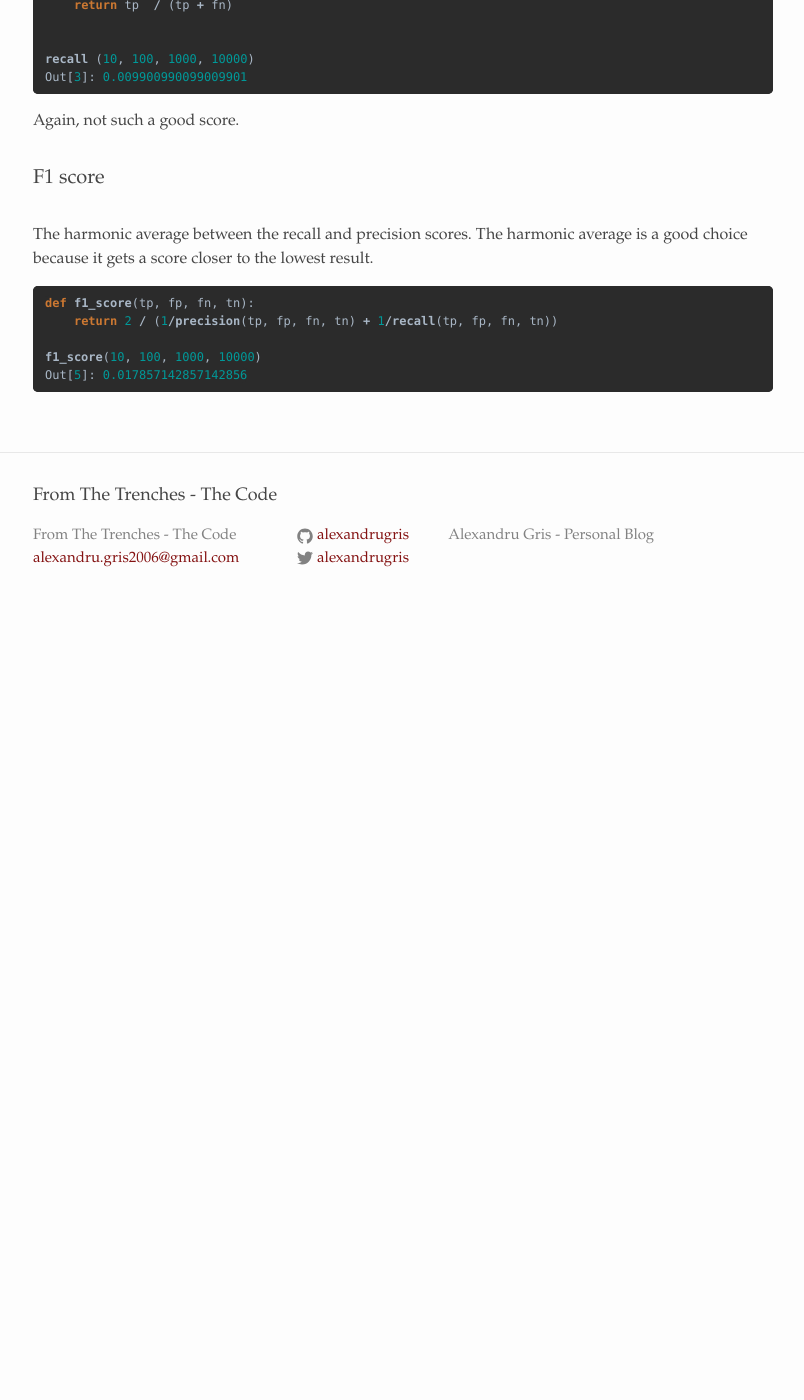
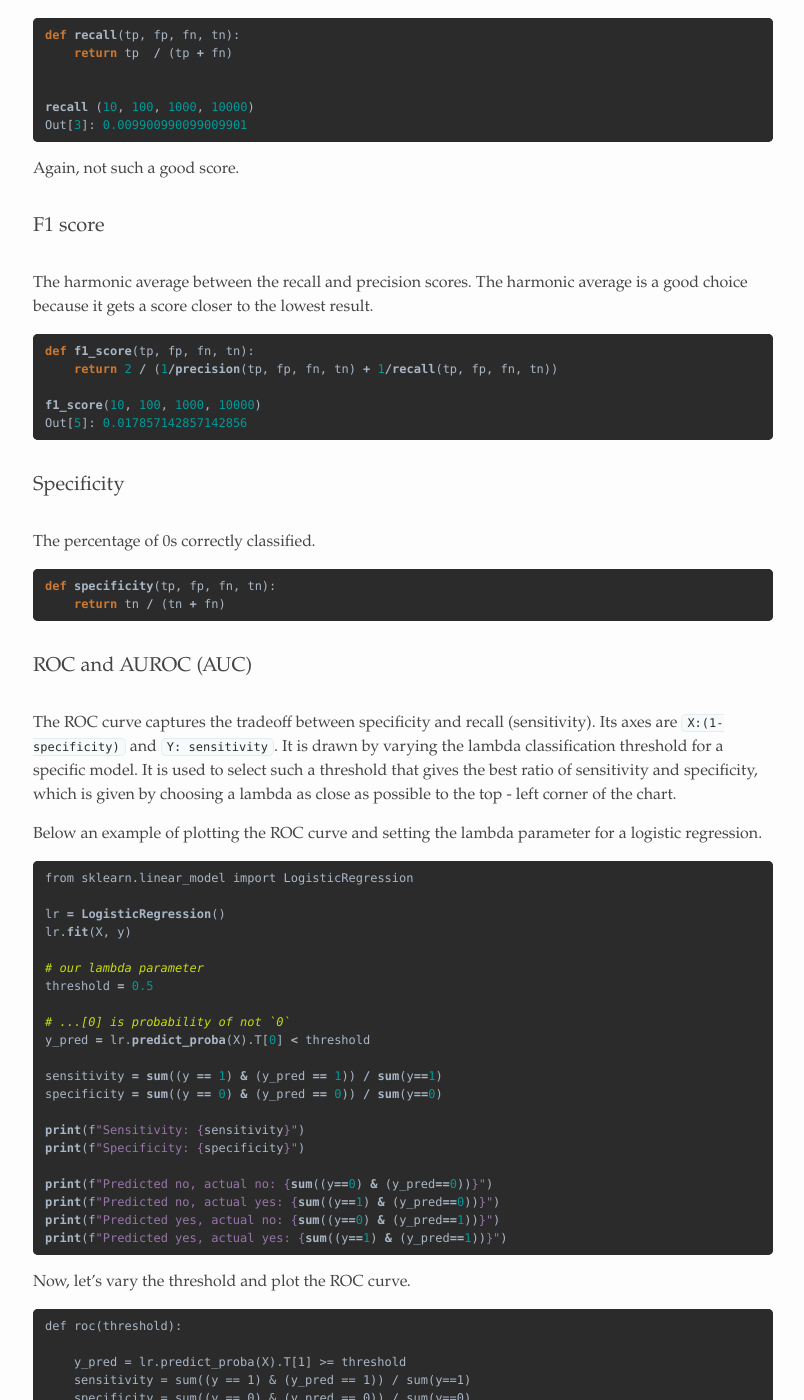
Before and after one commit to alexandrugris/my-jekyll-tech-blog, a Jekyll site: the page built from MyBlog/_posts/2017-05-23-basic-tests-for-models.markdown, in a window 1280 px wide and 1400 px high, scrolled down 1361 px. Shown: the whole window, without its empty margins (237-1041 px from the left). Built offline with Jekyll 4.4.1, drawn with Linux system fonts in a browser that asks for light colours; before the commit the page ends 1991 px from its top, so only the background shows below that; some of the changed text lies outside the part shown.

Commit message:
edited classification

````diff
--- a/MyBlog/_posts/2017-05-23-basic-tests-for-models.markdown
+++ b/MyBlog/_posts/2017-05-23-basic-tests-for-models.markdown
@@ -1,10 +1,10 @@
 ---
 layout: post
-title:  "Basic Tests For ML Models"
+title:  "Classification"
 date:   2017-05-23 13:15:16 +0200
 categories: maths
 ---
-Very short and simple post about metrics used for validating models.
+Very short and simple post about metrics used for validating classification models.
 
 ### Confusion matrix
 
@@ -15,11 +15,11 @@
 - *false negatives (type 2 error):* my test says not spam but the email is spam (fn)
 - *true negatives:* my test says not spam and the email is not spam (tn)
 
-For the rest of the article let's consider some numbers: tp = 10, fp = 100, fn = 1000, tn = 10000
+For the rest of the article, let's consider a classifier that has the following confusion matrix: `tp = 10`, `fp = 100`, `fn = 1000`, `tn = 10000`. This is an example of an imbalanced dataset (`tp + fn  = 10 + 1000 << fp + tn = 100 + 10000`).
 
 ### Accuracy
 
- Fraction of correct predictions:
+ The percent of classes classified correctly.
 
  ```python
  def accuracy(tp, fp, fn, tn):
@@ -32,7 +32,7 @@
 
 ### Precision
 
-How accurate our positive predictions are.
+How accurate our positive predictions are. The percent of predicted 1s that are actually 1s.
 
 ```python
 def precision(tp, fp, fn, tn):
@@ -44,9 +44,9 @@
 ```
 Obviously, accuracy is less than 1%.
 
-### Recall
+### Recall or Sensitivity
 
-What fraction of positives the model identified.
+The percentage of 1s that the model correctly classified.
 
 ```python
 def recall(tp, fp, fn, tn):
@@ -70,3 +70,85 @@
 f1_score(10, 100, 1000, 10000)
 Out[5]: 0.017857142857142856
 ```
+
+### Specificity
+
+The percentage of 0s correctly classified.
+
+```python
+def specificity(tp, fp, fn, tn):
+    return tn / (tn + fn)
+```
+
+### ROC and AUROC (AUC)
+
+The ROC curve captures the tradeoff between specificity and recall (sensitivity). Its axes are `X:(1-specificity)` and `Y: sensitivity`. It is drawn by varying the lambda classification threshold for a specific model. It is used to select such a threshold that gives the best ratio of sensitivity and specificity, which is given by choosing a lambda as close as possible to the top - left corner of the chart.
+
+Below an example of plotting the ROC curve and setting the lambda parameter for a logistic regression.
+
+```python
+from sklearn.linear_model import LogisticRegression
+
+lr = LogisticRegression()
+lr.fit(X, y)
+
+# our lambda parameter
+threshold = 0.5
+
+# ...[0] is probability of not `0`
+y_pred = lr.predict_proba(X).T[0] < threshold
+
+sensitivity = sum((y == 1) & (y_pred == 1)) / sum(y==1)
+specificity = sum((y == 0) & (y_pred == 0)) / sum(y==0)
+
+print(f"Sensitivity: {sensitivity}")
+print(f"Specificity: {specificity}")
+
+print(f"Predicted no, actual no: {sum((y==0) & (y_pred==0))}")
+print(f"Predicted no, actual yes: {sum((y==1) & (y_pred==0))}")
+print(f"Predicted yes, actual no: {sum((y==0) & (y_pred==1))}")
+print(f"Predicted yes, actual yes: {sum((y==1) & (y_pred==1))}")
+```
+
+Now, let's vary the threshold and plot the ROC curve.
+
+```
+def roc(threshold):
+
+    y_pred = lr.predict_proba(X).T[1] >= threshold
+    sensitivity = sum((y == 1) & (y_pred == 1)) / sum(y==1)
+    specificity = sum((y == 0) & (y_pred == 0)) / sum(y==0)
+
+    return [sensitivity, 1 - specificity, threshold]
+
+v = np.array([roc(th) for  th in np.arange(0, 1, step=0.01)]).T
+
+# draw the ROC curve
+plt.scatter(v[1], v[0])
+
+# the point most distant from the curve
+n = np.argmax(v[0] - v[1])
+print(f"recommended threshold = {v[2][n]} with sensitivity = {v[0][n]} and specificity={1-v[1][n]}")
+```
+
+![ROC]({{site.url}}/assets/classification_1.png)
+
+The AUC (area under the curve) or, in our case, better said AUROC (area under the ROC), is a measure of how good the classifier is. The larger the area, the better the classifier. In our case above, the classifier is pretty weak to start with.
+
+In addition to the ROC curves, it can be very useful to examine the precision-recall curve [(PR-curve)](https://scikit-learn.org/stable/auto_examples/model_selection/plot_precision_recall.html). These are especially useful for imbalanced outcomes. Below is an example for the precision / recall curve:
+
+![PR-curve]({{site.url}}/assets/classification_2.png)
+
+In the example above, precision starts to fall sharply around 80% recall. In this case, we probably want to select a precision/recall tradeoff just before that drop for example, at around 60% recall. A good classifier has a PR-curve which gets closer to the top-right corner.
+
+### The Imbalanced Dataset Problem
+
+Imbalanced datasets can lead to a very poor classifier because the underrepresented class might simply be rejected as noise in the training step.
+
+Some ways to deal with imbalanced data are described below:
+- Undersample - use less of the prevalent class to train the model
+- Oversample - use more of the rare class records to rain the model, usually achieved through bootstrapping
+- Up/down weight - add weights to the classification data, so that the probability for each class becomes roughly the same
+- Data generation - similar to bootstrapping, but each generated record is slightly different from its source. SMOTE is an algorithm that generates a new record for the record being up-sampled by using the K-nearest neighbors and assigning a randomly selected weight for each feature.
+
+A classification problem could be turned to a regression problem if an expected value is assigned to each classification record. For instance, instead of trying to predict a credit default, we might want to predict the expected return of a given loan.
````
Also changed, not shown: MyBlog/assets/classification_1.png (added), MyBlog/assets/classification_2.png (added).
